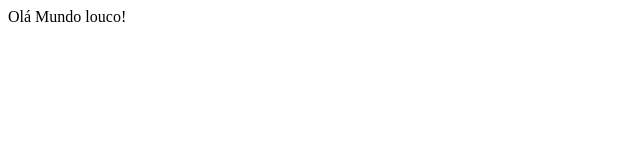
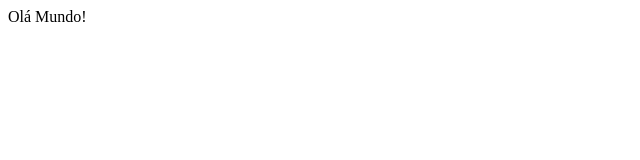
Before and after one commit to ufjf-dcc202/ufjf-dcc202-2026-1-a-atv05-gabrielafernandes27, a plain HTML site: page index.html in a window 1280 px wide. Shown: the full height of the page, 0-640 px from the left. Drawn offline with Linux system fonts and the light colour scheme.

Commit message:
Reapply "tirei"
This reverts commit f943b69f11d75c0ed5b183117a620435c4e2d2f4.

```diff
--- a/index.html
+++ b/index.html
@@ -6,6 +6,6 @@
     <title>Aula05</title>
 </head>
 <body>
-   Olá Mundo louco!
+   Olá Mundo!
 </body>
 </html>
```
